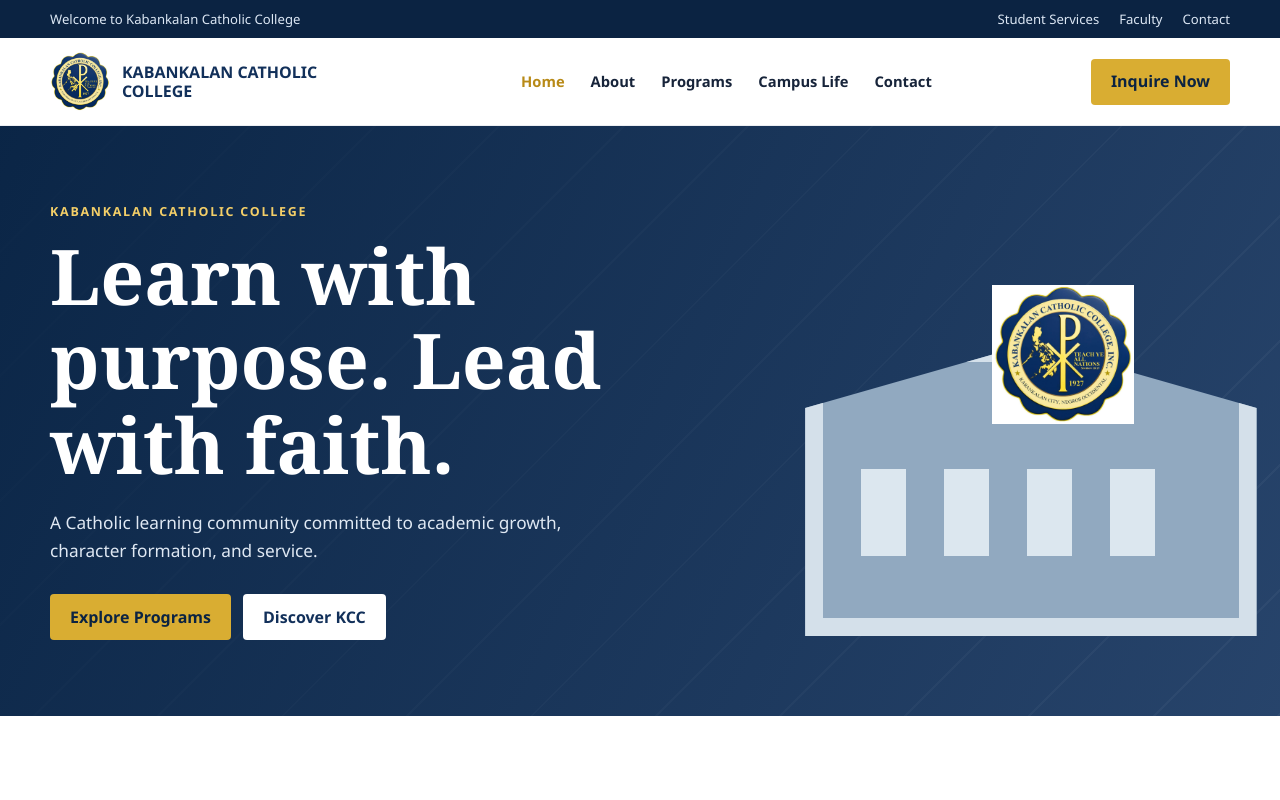
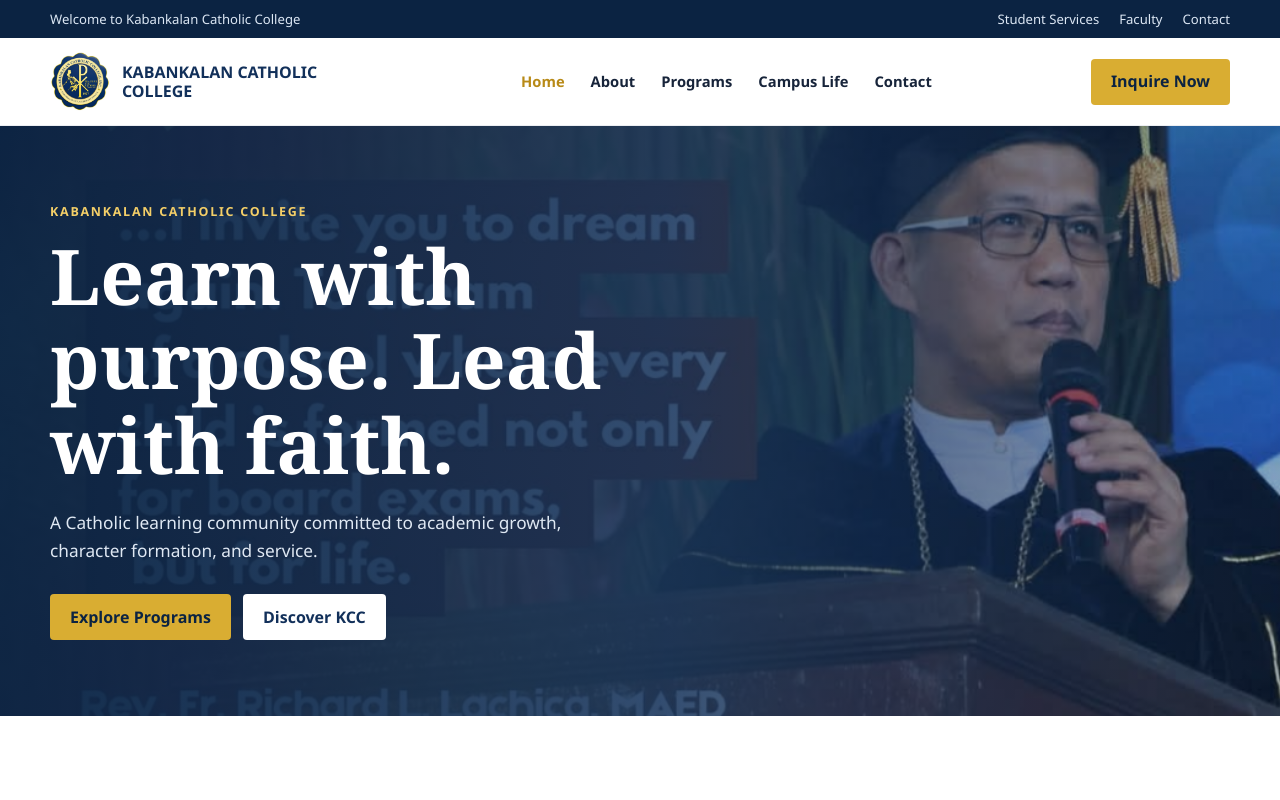
Before and after one commit to josh200411700/LAROMBE-Project-2, a plain HTML site: page Index.html in a window 1280 px wide. Shown: the top 800 px of the page. Drawn offline with Linux system fonts and the light colour scheme.

Commit message:
adding background picture at home page

```diff
--- a/Index.html
+++ b/Index.html
@@ -19,10 +19,6 @@
             <a class="btn btn-primary" href="courses.html">Explore Programs</a>
             <a class="btn btn-light" href="about.html">Discover KCC</a>
           </div>
-        </div>
-        <div class="hero-visual" aria-label="Campus illustration">
-          <img class="hero-seal" src="assets/images/kcc-logo.png" alt="Kabankalan Catholic College logo">
-          <div class="building"><i></i><i></i><i></i><i></i></div>
         </div>
       </div>
     </section>
--- a/assets/css/style.css
+++ b/assets/css/style.css
@@ -35,9 +35,8 @@ img { max-width: 100%; }
 .btn-light { background: var(--white); color: var(--navy); }
 .btn-outline { border: 1px solid var(--navy); color: var(--navy); background: transparent; }
 .button-row { display: flex; gap: 12px; flex-wrap: wrap; }
-
-.hero { min-height: 590px; display: flex; align-items: center; overflow: hidden; color: var(--white); background: linear-gradient(115deg, rgba(8,35,68,.98), rgba(18,48,90,.82)), repeating-linear-gradient(135deg, #b6c8da 0 2px, #879eb8 2px 88px); }
-.hero-grid { display: grid; grid-template-columns: 1.1fr .9fr; align-items: center; }
+.hero { min-height: 590px; display: flex; align-items: center; overflow: hidden; color: var(--white); background: linear-gradient(90deg, rgba(8,35,68,.96) 0%, rgba(18,48,90,.86) 52%, rgba(18,48,90,.38) 100%), url("../images/president-announcement.png") center 42% / cover no-repeat; }
+.hero-grid { display: grid; grid-template-columns: 1fr; align-items: center; }
 .hero-copy { position: relative; z-index: 2; max-width: 650px; padding: 70px 0; }
 .eyebrow { display: block; margin-bottom: 12px; color: #f4cf68; font-size: .78rem; font-weight: 800; letter-spacing: .14em; text-transform: uppercase; }
 .eyebrow.dark { color: #af8316; }
@@ -46,10 +45,6 @@ h1 { font-size: clamp(3.2rem, 6vw, 5.2rem); }
 h2 { color: var(--navy); font-size: clamp(2.2rem, 4vw, 3.5rem); }
 h3 { color: var(--navy); }
 .hero-copy p { max-width: 580px; margin: 22px 0 30px; color: #dfe8f3; font-size: 1.08rem; }
-.hero-visual { height: 430px; position: relative; }
-.hero-seal { position: absolute; z-index: 3; top: 18%; right: 18%; width: 142px; height: 142px; object-fit: contain; }
-.building { position: absolute; right: -5%; bottom: 0; width: 85%; height: 68%; border: 18px solid #d4e0ea; background: #91a9c0; clip-path: polygon(50% 0,100% 22%,100% 100%,0 100%,0 22%); }
-.building i { position: relative; top: 42%; display: inline-block; width: 11%; height: 34%; margin-left: 9%; background: #dce7ef; }
 
 .section { padding: 92px 0; }
 .section-tint { background: var(--cream); }
@@ -174,7 +169,6 @@ footer { background: var(--navy-dark); color: #bac8da; padding: 52px 0 24px; }
   .hero { min-height: 560px; }
   .hero-grid { grid-template-columns: 1fr; }
   .hero-copy { width: 92%; padding: 50px 0; }
-  .hero-visual { position: absolute; right: -30%; bottom: 0; width: 75%; opacity: .25; }
   .feature-grid, .program-grid, .faculty-grid, .split, .detail-grid, .contact-grid, .footer-grid { grid-template-columns: 1fr; }
   .campus-gallery-grid, .uniform-grid { grid-template-columns: 1fr; }
   .admissions-panel, .offerings-grid, .strand-grid { grid-template-columns: 1fr; }
```
Also changed, not shown: assets/images/president-announcement.png (added), assets/js/script.js (line endings or trailing spaces).
